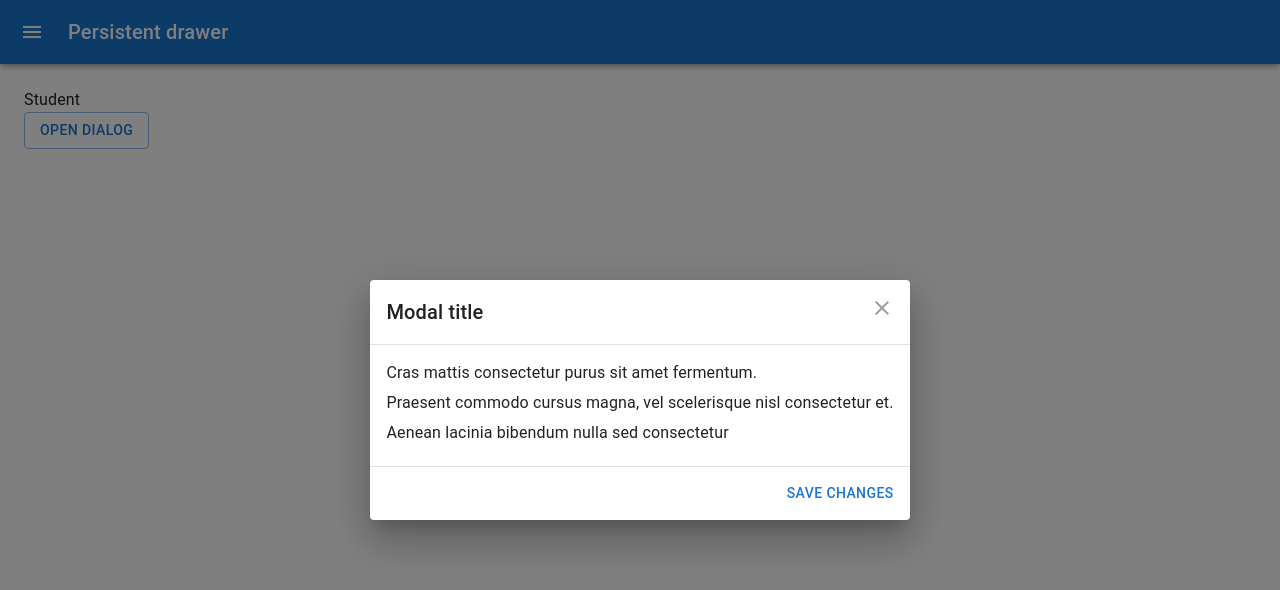
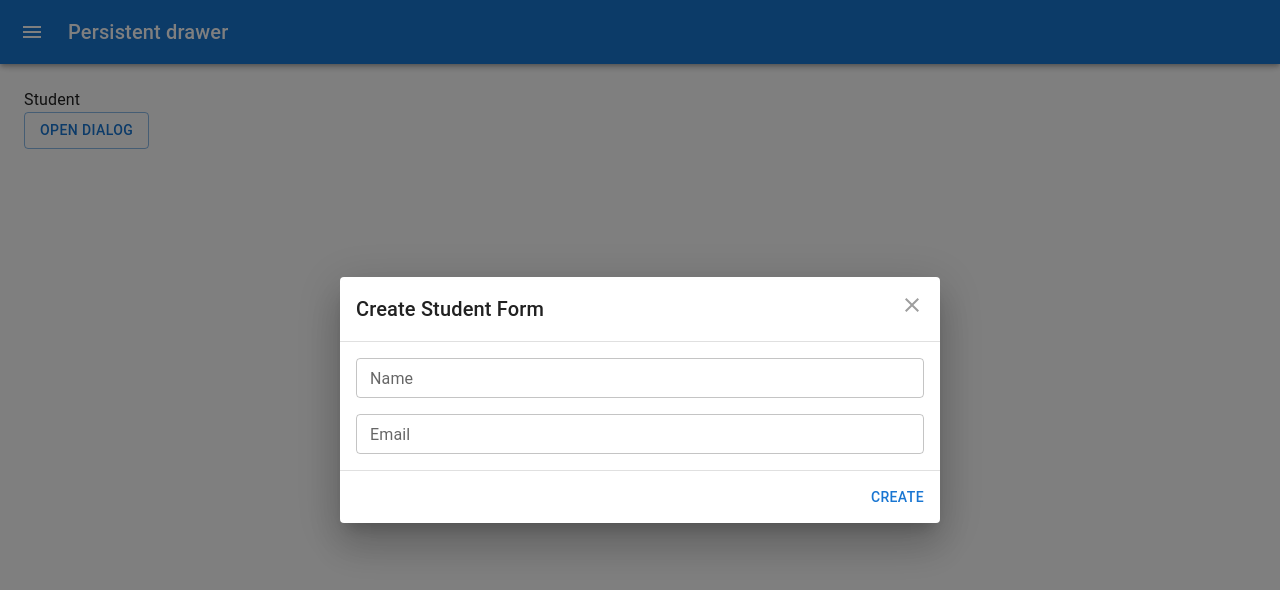
Before and after one commit to sbharth1/student_panel, a React (Vite) app: page /student in a window 1280 px wide. Both pictures are taken after a click on the button "OPEN DIALOG". Shown: the top 590 px of the page. Built offline with nearby package versions, Linux system fonts and the light colour scheme.

Commit message:
edit dialogbox

```diff
--- a/src/components/ReactDialogBox.tsx
+++ b/src/components/ReactDialogBox.tsx
@@ -1,4 +1,3 @@
-import { useState } from "react";
 import Button from '@mui/material/Button';
 import { styled } from '@mui/material/styles';
 import Dialog from '@mui/material/Dialog';
@@ -7,7 +6,6 @@ import DialogContent from '@mui/material/DialogContent';
 import DialogActions from '@mui/material/DialogActions';
 import IconButton from '@mui/material/IconButton';
 import CloseIcon from '@mui/icons-material/Close';
-import Typography from '@mui/material/Typography';
 
 const BootstrapDialog = styled(Dialog)(({ theme }) => ({
     '& .MuiDialogContent-root': {
@@ -18,7 +16,7 @@ const BootstrapDialog = styled(Dialog)(({ theme }) => ({
     },
   }));
 
-const ReactDialogBox = ({open,handleClose}) => {
+const ReactDialogBox = ({open, handleClose,title,selectedBox,children}:any) => {
 
   return (
     <>
@@ -27,9 +25,11 @@ const ReactDialogBox = ({open,handleClose}) => {
         onClose={handleClose}
         aria-labelledby="customized-dialog-title"
         open={open}
+        maxWidth="sm"
+        fullWidth
       >
         <DialogTitle sx={{ m: 0, p: 2 }} id="customized-dialog-title">
-          Modal title
+          {title}
         </DialogTitle>
         <IconButton
           aria-label="close"
@@ -44,19 +44,11 @@ const ReactDialogBox = ({open,handleClose}) => {
           <CloseIcon />
         </IconButton>
         <DialogContent dividers>
-          <Typography gutterBottom>
-            Cras mattis consectetur purus sit amet fermentum.
-          </Typography>
-          <Typography gutterBottom>
-            Praesent commodo cursus magna, vel scelerisque nisl consectetur et.
-          </Typography>
-          <Typography gutterBottom>
-            Aenean lacinia bibendum nulla sed consectetur
-            </Typography>
+                 {children}
         </DialogContent>
         <DialogActions>
           <Button autoFocus onClick={handleClose}>
-            Save changes
+            {selectedBox ? "Update" : "Create"}
           </Button>
         </DialogActions>
       </BootstrapDialog>
--- /dev/null
+++ b/src/components/form/StudentForm.tsx
@@ -0,0 +1,41 @@
+import { Grid2, TextField } from "@mui/material"
+import React, { useState } from "react";
+
+const StudentForm = () => {
+    interface typeData {
+        Name:string,
+        Email:string,
+    }
+    const [formData,SetFormData] = useState<typeData>({
+        Name:'',
+        Email:'',
+    })
+
+    const handleChange = (e:React.ChangeEvent<HTMLInputElement>)=>{
+      SetFormData({...formData,[e.target.name]:e.target.value
+      })
+    }
+    const handleSubmit = (e:React.ChangeEvent<HTMLFormElement>)=>{
+         e.preventDefault();
+
+    }
+  return (
+    <>
+    <form onSubmit={handleSubmit}>
+
+<Grid2 container spacing={2}>
+            <Grid2 size={{xs:12}}>
+                <TextField fullWidth label="Name" name="Name" size='small' value={formData.Name} onChange={handleChange}/>
+            </Grid2>
+
+            <Grid2 size={{xs:12}}>
+                <TextField fullWidth label="Email" name="Email" size='small' value={formData.Email} onChange={handleChange}/>
+            </Grid2>
+            </Grid2>
+
+    </form>
+    </>
+  )
+}
+
+export default StudentForm
--- a/src/pages/Student.tsx
+++ b/src/pages/Student.tsx
@@ -1,9 +1,11 @@
 import { useState } from "react";
 import ReactDialogBox from "../components/ReactDialogBox"
 import { Button } from "@mui/material";
+import StudentForm from "../components/form/StudentForm";
 
 const Student = () => {
-  const [open, setOpen] = useState(false);
+  const [open, setOpen] = useState<boolean>(false);
+  const [selectedBox,setSelectedRow] = useState(null);
 
   const handleClickOpen = () => {
     setOpen(true);
@@ -16,7 +18,9 @@ const Student = () => {
     <Button variant="outlined" onClick={handleClickOpen}>
         Open dialog
       </Button>
-    <ReactDialogBox open={open} handleClose={handleClose}/>
+    <ReactDialogBox open={open} handleClose={handleClose} title={selectedBox ? 'Update Student Form' : 'Create Student Form'} selectedBox={selectedBox}>
+      <StudentForm/>
+    </ReactDialogBox>
     </>
   )
 }
```
